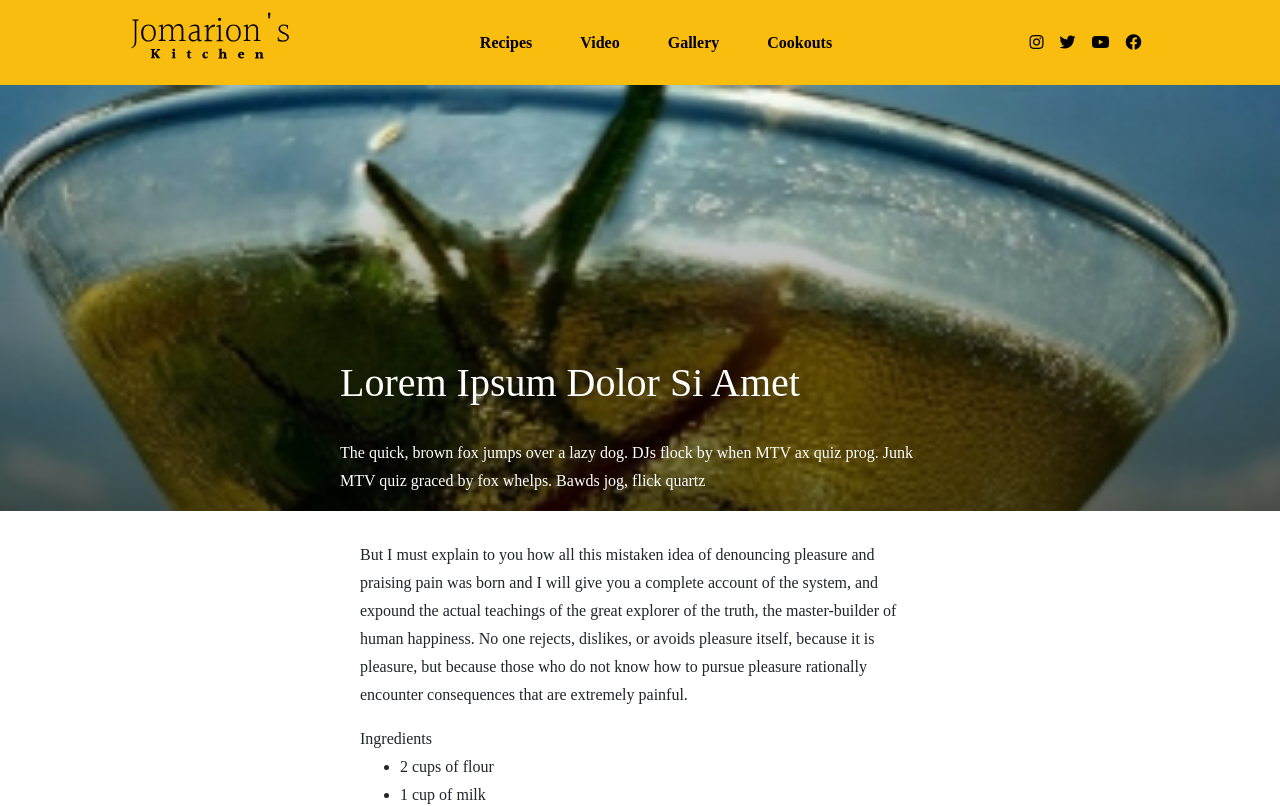
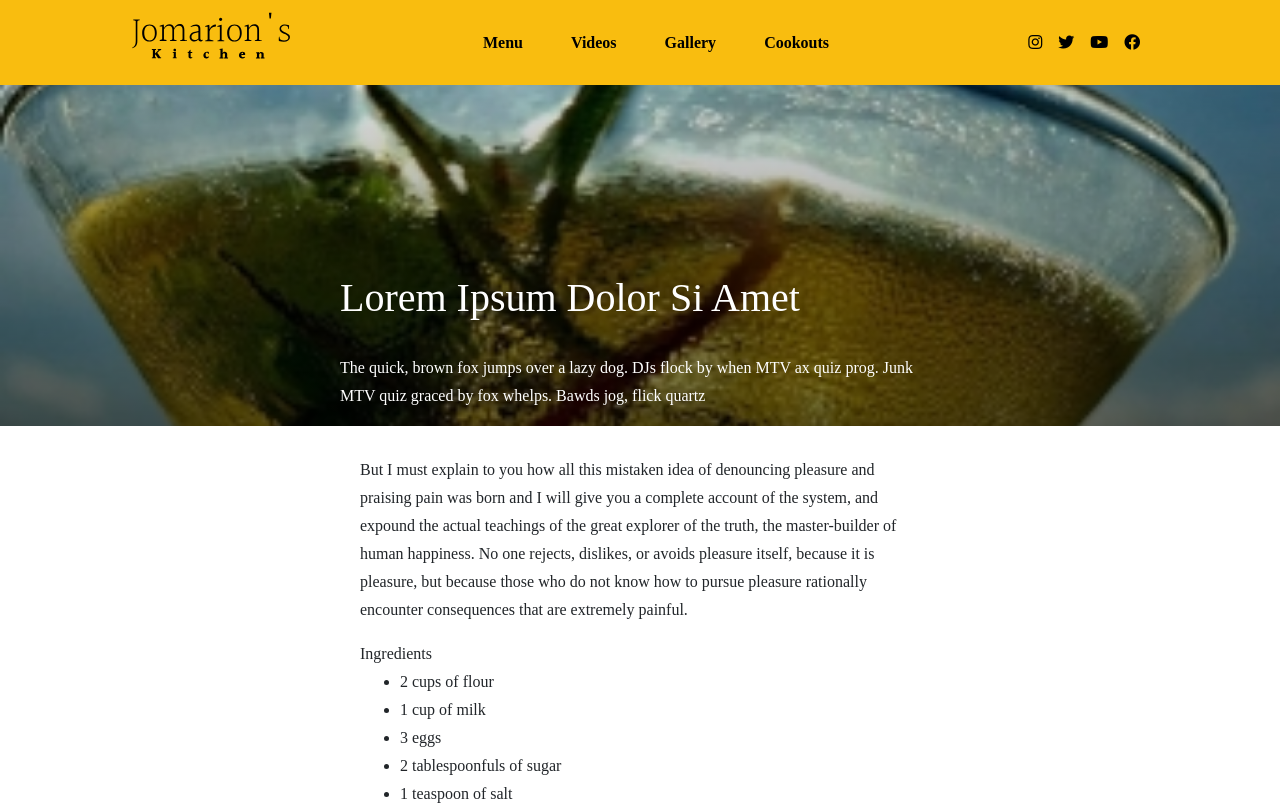
Before and after one commit to Karuma46/jomarion, a React (Create React App) app: page /recipes in a window 1280 px wide. Shown: the top 806 px of the page. Built offline with nearby package versions, Linux system fonts and the light colour scheme; a web font is replaced by a local one.

Commit message:
Retractable Header

```diff
--- a/src/components/header/index.jsx
+++ b/src/components/header/index.jsx
@@ -85,8 +85,8 @@ function Header(){
             </div>
 
             <nav className="nav d-flex justify-content-between" id="nav">
-                <span className="mx-4"><Link to="recipes">Recipes</Link></span>
-                <span className="mx-4"><a href="/#videos">Video</a></span>
+                <span className="mx-4"><Link to="recipes">Menu</Link></span>
+                <span className="mx-4"><a href="/#videos">Videos</a></span>
                 <span className="mx-4"><Link to="">Gallery</Link></span>
                 <span className="mx-4"><Link to="">Cookouts</Link></span>
             </nav>
--- a/src/components/header/index.scss
+++ b/src/components/header/index.scss
@@ -3,10 +3,10 @@
   height: 85px;
   width: 100%;
   box-sizing: border-box;
-  position: relative;
-  #logoWrapper {
-  }
-
+  position: fixed;
+  top: 0px;
+  z-index: 99999;
+  transition: 0.3s ease-in-out all;
   #navButton {
     display: none;
   }
--- a/src/components/hero/index.jsx
+++ b/src/components/hero/index.jsx
@@ -1,12 +1,12 @@
 import Burger from 'assets/jpg/burger.jpg'
 import Logo from 'assets/svg/logo.svg'
 
-const Header = () => {
+const Hero = () => {
     return(
         <>
             <div className="row m-0">
                 <div className="col-12 p-0 heroWrap">
-                    <div className="hero">
+                    <div className="hero" id="hero">
                         <div className="row justify-content-between flex-wrap-reverse">
                             <div className="col-lg-6 col-md-12">
                                 <div id="logoContainer">
@@ -73,7 +73,7 @@ const Header = () => {
                                     </div>
                                 </div>
                             </div>
-                            <div id="scrollArrow" className="text-center">
+                            <div id="scrollArrow">
                                 <span>
                                     <a href="">
                                         <i className="fas fa-arrow-down"></i>
@@ -88,4 +88,4 @@ const Header = () => {
     )
 }
 
-export default Header
+export default Hero
--- a/src/components/hero/index.scss
+++ b/src/components/hero/index.scss
@@ -109,6 +109,10 @@
   color: #000;
   z-index: 999;
   width: 100%;
+  text-align: center;
+  span {
+    display: block;
+  }
 }
 
 @media only screen and (max-width: 990px) {
--- a/src/pages/homepage/homepage.jsx
+++ b/src/pages/homepage/homepage.jsx
@@ -1,16 +1,30 @@
-import Header from "components/hero"
+import React,{useEffect} from "react"
+import Header from "components/header"
+import Hero from "components/hero"
 import Menu from "./menu"
 import Videos from "./videos"
-// import Slider from "components/slider"
-// import Section from "components/sections"
 import Gallery from "./gallery"
 import Cookout from "./cookouts"
 import Footer from "components/footer"
 
 function Home() {
+
+  useEffect(() => {
+    var header = document.getElementById('header');
+    header.style.top = '-85px';
+    window.onscroll = () => {
+      if(window.scrollY > 600){
+        header.style.top = '0px';
+      } else {
+        header.style.top = '-85px';
+      }
+    }
+  },[])
+
   return (
     <div className="App">
-      <Header/>
+      <Header />
+      <Hero/>
       <Menu />
       <Videos/>
       <Gallery />
```
